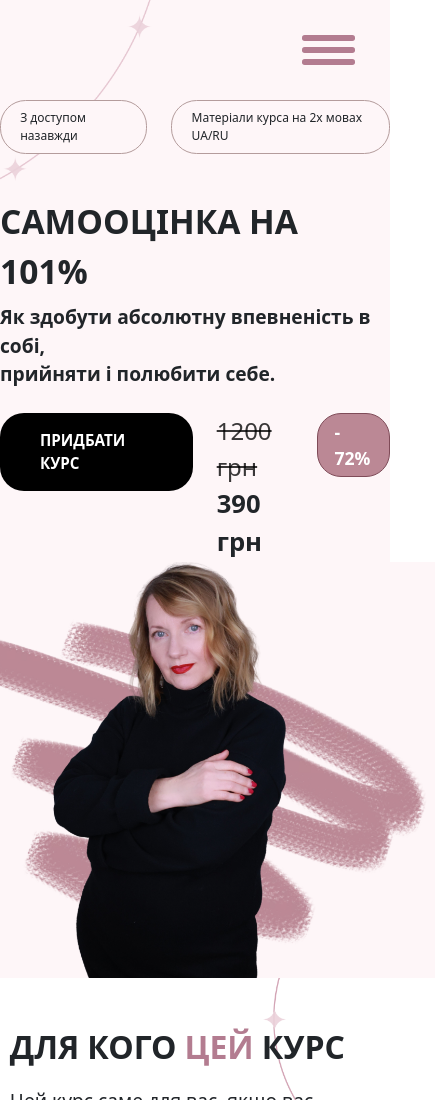
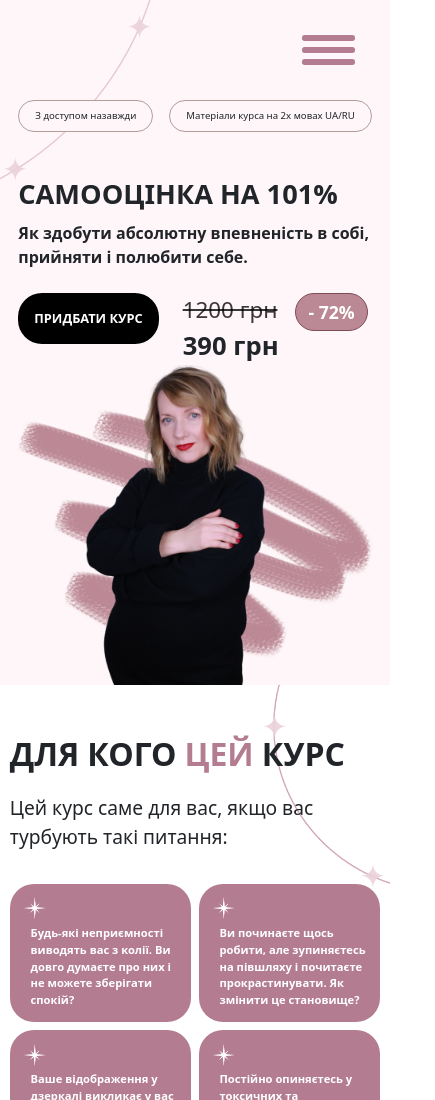
Before and after one commit to AndreiSolomenko/self-esteem-at-101-percent, a plain HTML site: page index.html in a window 390 px wide. Shown: the top 1100 px of the page, 435 px wide, since content can reach past the window. Drawn offline with nearby package versions, Linux system fonts and the light colour scheme.

Commit message:
fixed adaptability

```diff
--- a/app.css
+++ b/app.css
@@ -127,37 +127,38 @@ body {
     }
 
     .first-block-first-text {
+        margin: 0 auto;
         border: 1.5px solid #B49C9C;
-        padding: 0.5rem 1.2rem;
+        padding: 0.5rem 1rem;
         border-radius: 1.6rem;
         background-color: #FEF6F8;
-        font-size: 0.75rem;
+        font-size: 0.6rem;
     }
 
     .first-block-second-text {
-        font-size: 2.1rem;
+        font-size: 1.7rem;
         font-weight: bold;
         margin-top: 2.6rem;
         margin-bottom: 0.4rem;
     }
 
     .first-block-third-text {
-        font-size: 1.2rem;
+        font-size: 1rem;
         font-weight: bold;
     }
 
     .first-block-fourth-text {
-        padding: 1rem 2.5rem;
+        padding: 1rem 1rem;
         border-radius: 1.5rem;
         margin-right: 1.5rem;
         background-color: #000000;
         color: white;
-        font-size: 0.95rem;
+        font-size: 0.8rem;
         font-weight: bold;
     }
 
     .first-block-fifth-top-text {
-        font-size: 1.5rem;
+        font-size: 1.4rem;
         text-decoration: line-through;
         color: rgba(1, 1, 1, 0.78);
     }
@@ -169,7 +170,7 @@ body {
 
     .first-block-sixth-text {
         border: 1.5px solid #7F4B58;
-        padding: 0.3rem 1rem;
+        padding: 0.3rem 0.8rem;
         border-radius: 1.5rem;
         margin-left: 1rem;
         background-color: #BB8895;
@@ -180,8 +181,8 @@ body {
     }
 
     .first-block-photo {
-        width: 30rem;
-        height: 26rem;
+        width: 23rem;
+        height: 20rem;
     }
 
 
--- a/index.html
+++ b/index.html
@@ -3,7 +3,9 @@
 
 <head>
     <meta charset="UTF-8">
-    <title>Sasha</title>
+    <meta name="viewport" content="width=device-width, initial-scale=1">
+    <title>Self esteem at 101 percent</title>
+    <link rel="icon" href="second-block-star.png" />
     <link rel="stylesheet" href="https://cdn.jsdelivr.net/npm/bootstrap@5.3.0-alpha3/dist/css/bootstrap.min.css">
     <link rel="stylesheet" href="app.css">
 </head>
@@ -42,7 +44,7 @@
         <div class="first-block-text">
             <div class="pading-for-text">
                 <div style="display: flex; align-items: center; justify-content: start;">
-                    <div class="first-block-first-text" style="margin-right: 1.5rem;">
+                    <div class="first-block-first-text" style="margin-right: 1rem;">
                         З доступом назавжди
                     </div>
                     <div class="first-block-first-text">
```
